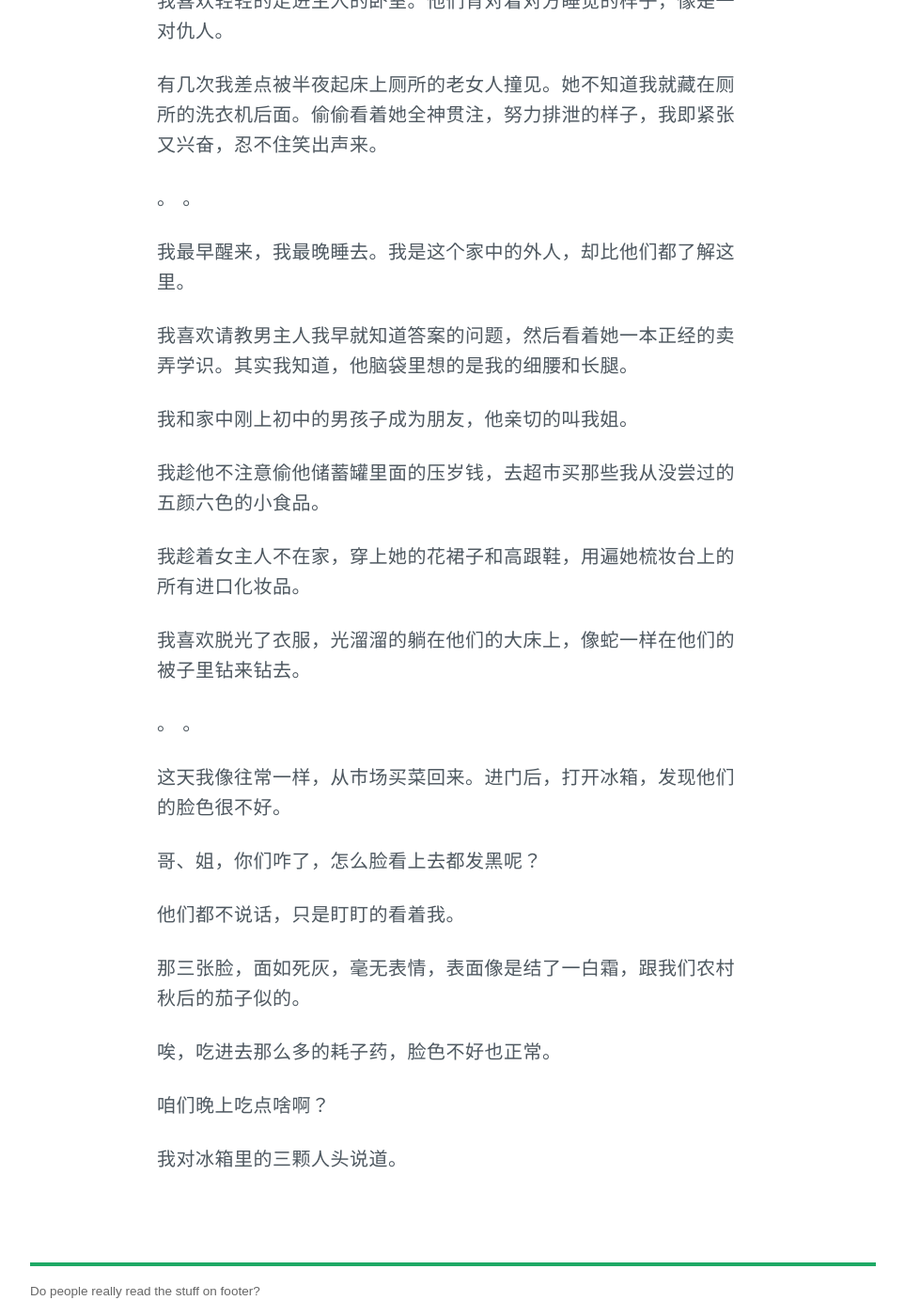
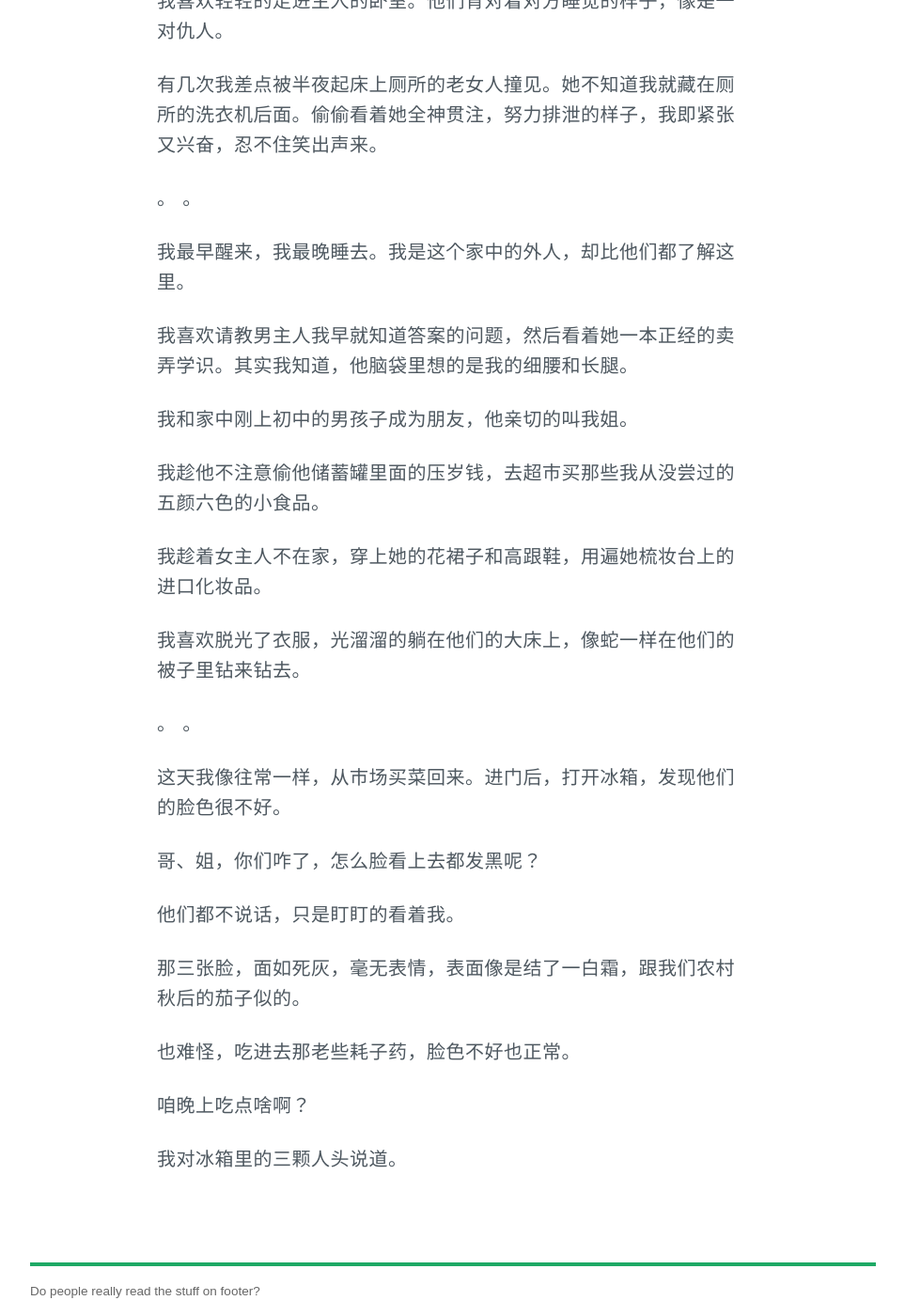
Before and after one commit to BananaOnTheWall/bananaonthewall.github.io, a Jekyll site: the page built from _posts/2014-1-30-dong-bei-xiao-bao-mu.md, in a window 1280 px wide and 1400 px high, scrolled down 592 px. Shown: the whole window at 94% size, without its empty margins (158-1121 px from the left). Built offline with Jekyll 4.4.1, drawn with Linux system fonts in a browser that asks for light colours; some web fonts are replaced; comment, search, counter and statistics services are not loaded.

Commit message:
typo fixed

```diff
--- a/_posts/2014-1-30-dong-bei-xiao-bao-mu.md
+++ b/_posts/2014-1-30-dong-bei-xiao-bao-mu.md
@@ -26,7 +26,7 @@
 
 我趁他不注意偷他储蓄罐里面的压岁钱，去超市买那些我从没尝过的五颜六色的小食品。
 
-我趁着女主人不在家，穿上她的花裙子和高跟鞋，用遍她梳妆台上的所有进口化妆品。
+我趁着女主人不在家，穿上她的花裙子和高跟鞋，用遍她梳妆台上的进口化妆品。
 
 我喜欢脱光了衣服，光溜溜的躺在他们的大床上，像蛇一样在他们的被子里钻来钻去。
 
@@ -41,8 +41,8 @@
 
 那三张脸，面如死灰，毫无表情，表面像是结了一白霜，跟我们农村秋后的茄子似的。
 
-唉，吃进去那么多的耗子药，脸色不好也正常。
+也难怪，吃进去那老些耗子药，脸色不好也正常。
 
-咱们晚上吃点啥啊？
+咱晚上吃点啥啊？
 
 我对冰箱里的三颗人头说道。
```
